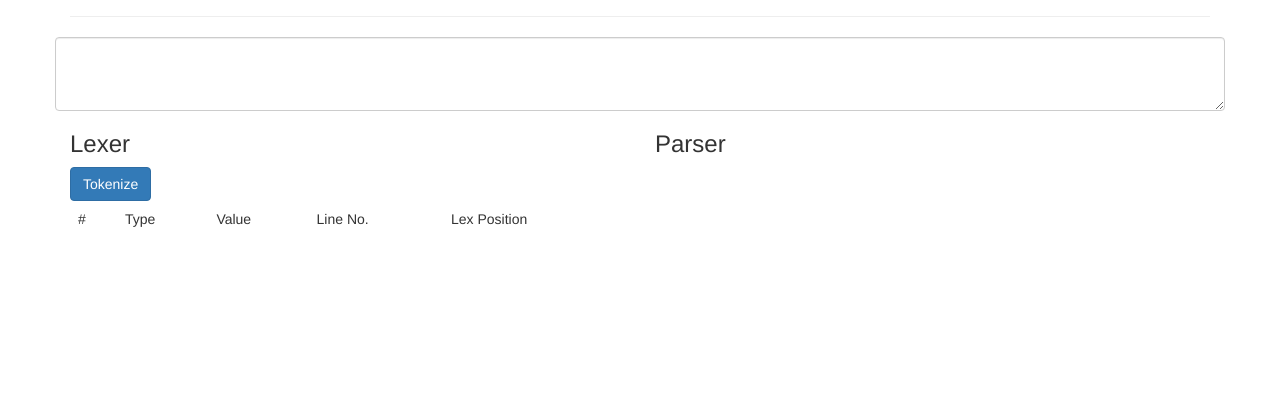
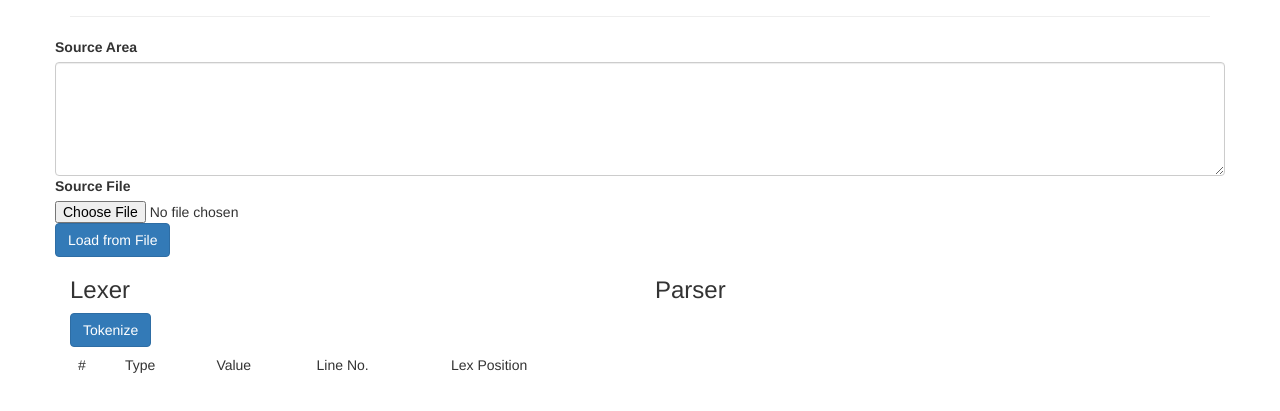
Before and after one commit to 9231058/yepc, a plain HTML site: page yepc-UI/index.html in a window 1280 px wide. Shown: the part 83-494 px from the top of the page. Drawn offline with Linux system fonts and the light colour scheme.

Commit message:
Read from the file was added.

```diff
--- a/yepc-UI/index.html
+++ b/yepc-UI/index.html
@@ -14,7 +14,10 @@
 	</div>
 	<div class="row">
 		<form id="source">
-			<textarea name="text" class="form-control" rows="3"></textarea>
+			<label>Source Area</label>
+			<textarea name="text" class="form-control" rows="5"></textarea>
+			<label for="file">Source File</label><input id="file" type="file">
+			<button type="button" class="btn btn-primary" v-on:click="fromFile">Load from File</button>
 		</form>
 	</div>
 	<div class="row">
--- a/yepc-UI/index.js
+++ b/yepc-UI/index.js
@@ -20,7 +20,6 @@ var lexer = new Vue({
   methods: {
     tokenize: function () {
       var form = $("#source").serialize()
-      console.log(form)
       $.post('lex', form, function (data, status) {
         lexer.tokens = JSON.parse(data)
       })
@@ -28,5 +27,22 @@ var lexer = new Vue({
   }
 })
 
+new Vue({
+  el: '#source',
+  methods: {
+    fromFile: function () {
+      var file = document.getElementById("file").files[0];
+      var reader = new FileReader();
+      reader.onload = function (e) {
+            var textArea = document.getElementsByName("text")[0];
+            textArea.value = e.target.result;
+      };
+      if (file) {
+        reader.readAsText(file);
+      }
+    }
+  }
+})
+
 $('document').ready(function () {
 })
```
